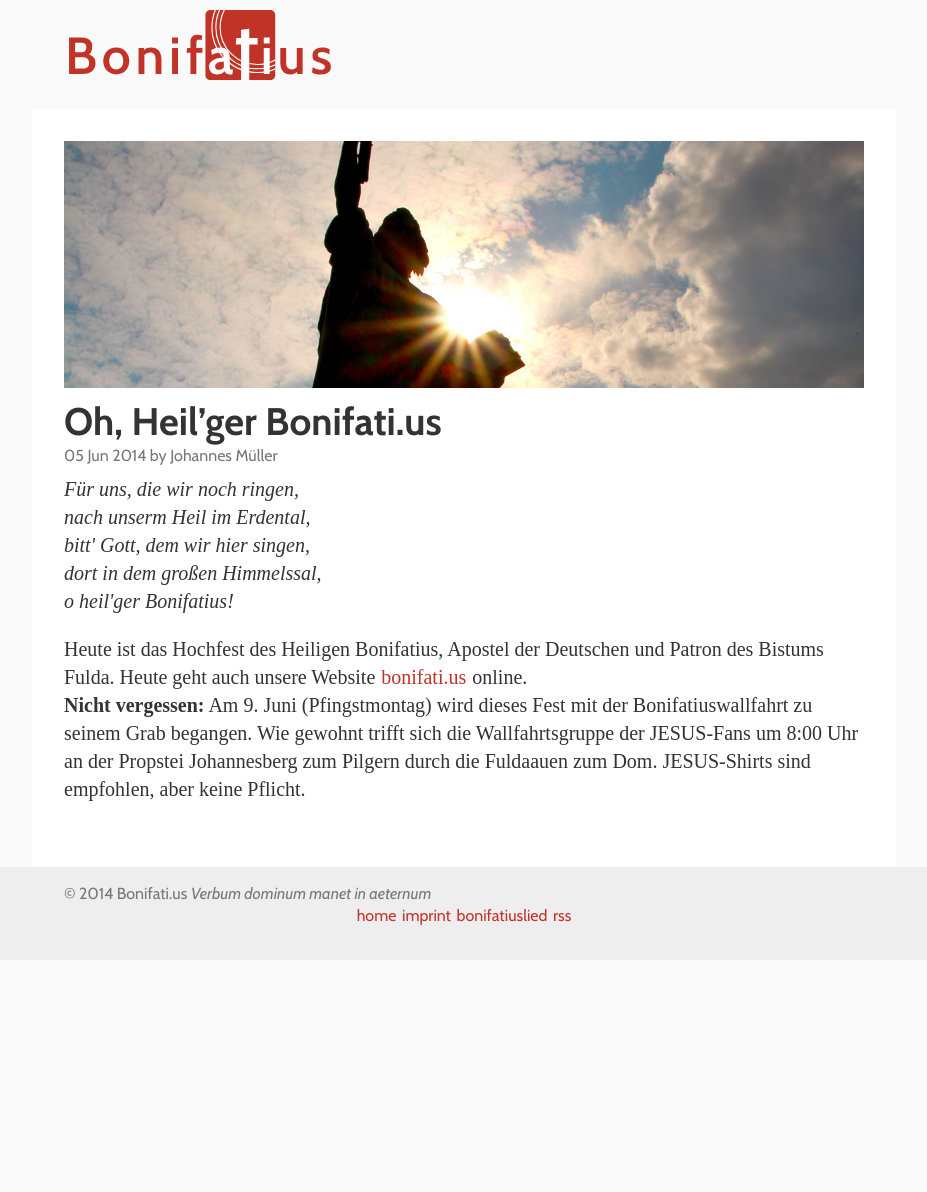
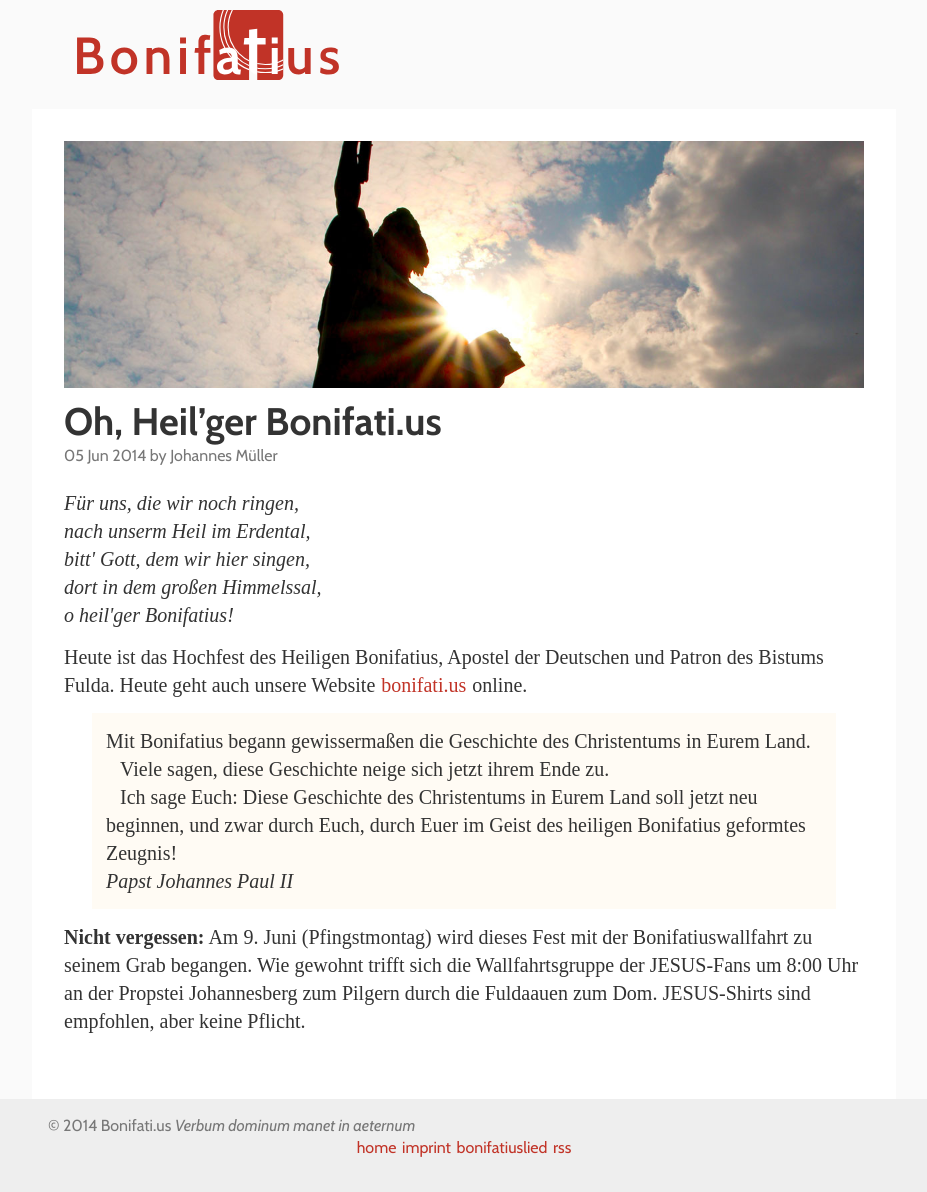
Before and after one commit to Bonifatius/bonifatius.github.io, a Jekyll site: the page built from _posts/2014-06-05-heiliger-bonifati.us.markdown, in a window 1280 px wide. Shown: the whole page, without its empty margins (176-1103 px from the left). Built offline with Jekyll 4.4.1, drawn with Linux system fonts in a browser that asks for light colours; some web fonts are replaced; Markdown is read by kramdown in place of the engine named in the settings; before the commit the page ends 960 px from its top, so only the background shows below that.

Commit message:
post and post content style

```diff
--- a/_layouts/post.html
+++ b/_layouts/post.html
@@ -7,6 +7,6 @@ layout: default
 <h2 class="title">{{ page.title }}</h2>
 <p class="meta">{{ page.date | date_to_string }} {% if page.author %}by {{ site.authors[page.author].name }}{% endif %}</p>
 
-<div class="post">
+<div class="post-content">
 {{ content }}
 </div>
--- a/_posts/2014-06-05-heiliger-bonifati.us.markdown
+++ b/_posts/2014-06-05-heiliger-bonifati.us.markdown
@@ -16,4 +16,11 @@ title_image: bonifatiusstatue_1200.jpg
 
 Heute ist das Hochfest des Heiligen Bonifatius, Apostel der Deutschen und Patron des Bistums Fulda. Heute geht auch unsere Website [bonifati.us](http://bonifati.us) online.
 
+<blockquote>
+  <p>Mit Bonifatius begann gewissermaßen die Geschichte des Christentums in Eurem Land.</p>
+  <p>Viele sagen, diese Geschichte neige sich jetzt ihrem Ende zu.</p>
+  <p>Ich sage Euch: Diese Geschichte des Christentums in Eurem Land soll jetzt neu beginnen, und zwar durch Euch, durch Euer im Geist des heiligen Bonifatius geformtes Zeugnis!</p>
+  <cite>Papst Johannes Paul II</cite>
+</blockquote>
+
 **Nicht vergessen:** Am 9. Juni (Pfingstmontag) wird dieses Fest mit der Bonifatiuswallfahrt zu seinem Grab begangen. Wie gewohnt trifft sich die Wallfahrtsgruppe der JESUS-Fans um 8:00 Uhr an der Propstei Johannesberg zum Pilgern durch die Fuldaauen zum Dom. JESUS-Shirts sind empfohlen, aber keine Pflicht.
--- a/_scss/_layout.scss
+++ b/_scss/_layout.scss
@@ -23,7 +23,7 @@ html,body {
     }
     @include breakpoint(large-screen) {
       width: 100%;
-      max-width: 50rem;
+      max-width: 54rem;
       padding: 0 2em;
     }
   }
--- a/_scss/_reset.scss
+++ b/_scss/_reset.scss
@@ -7,3 +7,8 @@ img {
   max-width: 100%;
   border: none;
 }
+
+/* apply a natural box layout model to all elements */
+*, *:before, *:after {
+  -moz-box-sizing: border-box; -webkit-box-sizing: border-box; box-sizing: border-box;
+ }
--- a/_scss/main.scss
+++ b/_scss/main.scss
@@ -6,6 +6,7 @@
 
 @import 'typografy';
 @import 'layout';
+@import 'components';
 
 
 @import 'page';
--- a/_scss/page/_index.scss
+++ b/_scss/page/_index.scss
@@ -19,10 +19,12 @@
   @include breakpoint(large-screen) {
     display: flex;
     justify-content: space-between;
+    flex-wrap: wrap;
+
     .teaser {
       width: 50%;
       &:nth-child(2n-1) {
-        margin-right: 1em;
+        padding-right: 1em;
       }
     }
   }
--- a/css/main.css
+++ b/css/main.css
@@ -10,6 +10,14 @@ p {
 img {
   max-width: 100%;
   border: none;
+}
+
+/* apply a natural box layout model to all elements */
+/* line 12, ../_scss/_reset.scss */
+*, *:before, *:after {
+  -moz-box-sizing: border-box;
+  -webkit-box-sizing: border-box;
+  box-sizing: border-box;
 }
 
 /* line 1, ../_scss/_typografy.scss */
@@ -109,13 +117,30 @@ html, body {
   /* line 15, ../_scss/_layout.scss */
   .pageContainer > header, .pageContainer > main, .pageContainer > footer > .inner {
     width: 100%;
-    max-width: 50rem;
+    max-width: 54rem;
     padding: 0 2em;
   }
 }
 /* line 30, ../_scss/_layout.scss */
 .pageContainer > main {
   flex-grow: 1;
+}
+
+/* line 1, ../_scss/_components.scss */
+blockquote {
+  margin: 14px 28px;
+  background: rgba(255, 250, 240, 0.7);
+  padding: 14px;
+}
+
+/* line 6, ../_scss/_components.scss */
+p {
+  margin-bottom: 0;
+}
+/* line 8, ../_scss/_components.scss */
+p + p {
+  text-indent: 14px;
+  margin-top: 0;
 }
 
 /* line 1, ../_scss/_page.scss */
@@ -195,14 +220,15 @@ html {
   .posts {
     display: flex;
     justify-content: space-between;
+    flex-wrap: wrap;
   }
-  /* line 22, ../_scss/page/_index.scss */
+  /* line 24, ../_scss/page/_index.scss */
   .posts .teaser {
     width: 50%;
   }
-  /* line 24, ../_scss/page/_index.scss */
+  /* line 26, ../_scss/page/_index.scss */
   .posts .teaser:nth-child(2n-1) {
-    margin-right: 1em;
+    padding-right: 1em;
   }
 }
 
@@ -214,6 +240,16 @@ html {
   padding-bottom: .5rem;
 }
 
+/* line 8, ../_scss/page/_post.scss */
+.post-content {
+  margin-top: 14px;
+  max-width: 40em;
+}
+/* line 11, ../_scss/page/_post.scss */
+.post-content section {
+  padding-bottom: 14px;
+}
+
 /* line 1, ../_scss/page/_bonilied.scss */
 .verse, .refrain {
   white-space: pre-line;
--- a/index.html
+++ b/index.html
@@ -8,14 +8,16 @@ title: Bonifati.us Blog
     {% for post in site.posts %}
       <div class="teaser" lang="{{ post.lang }}">
         <aside>
+          {% if post.image %}
           <img src="images/{{ post.image }}" />
+          {% endif %}
         </aside>
         <header>
           <span class="post-date">{{ post.date | date_to_string }}</span>
           <h3 class="post-title"><a href="{{ post.url }}" title="{{ post.title }}">{{ post.title }}</a></h3>
         </header>
         <main>
-          {{ post.excerpt }}
+          {{ post.excerpt | markdownify }}
         </main>
       </div>
     {% endfor %}
```
Also changed, not shown: _scss/_components.scss (added, +12 -0 lines), _scss/page/_post.scss (+7 -0 lines).
